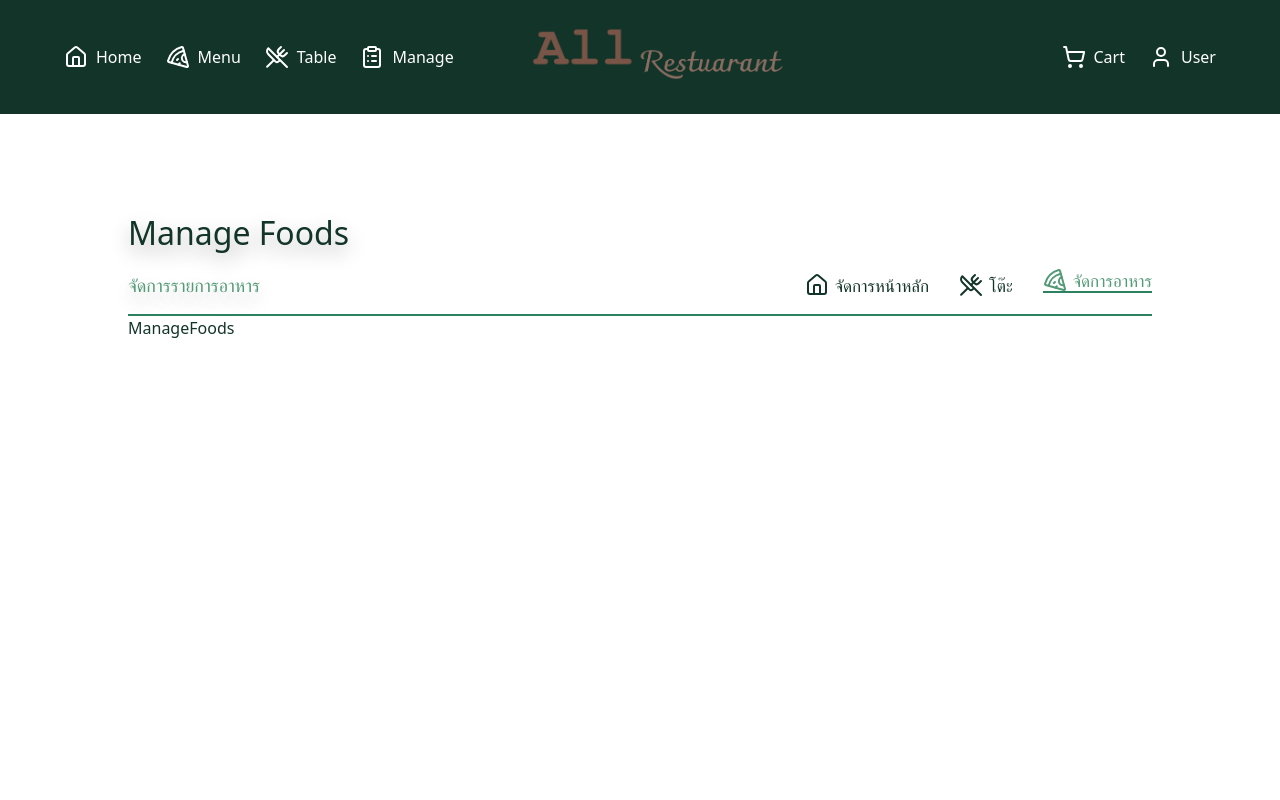
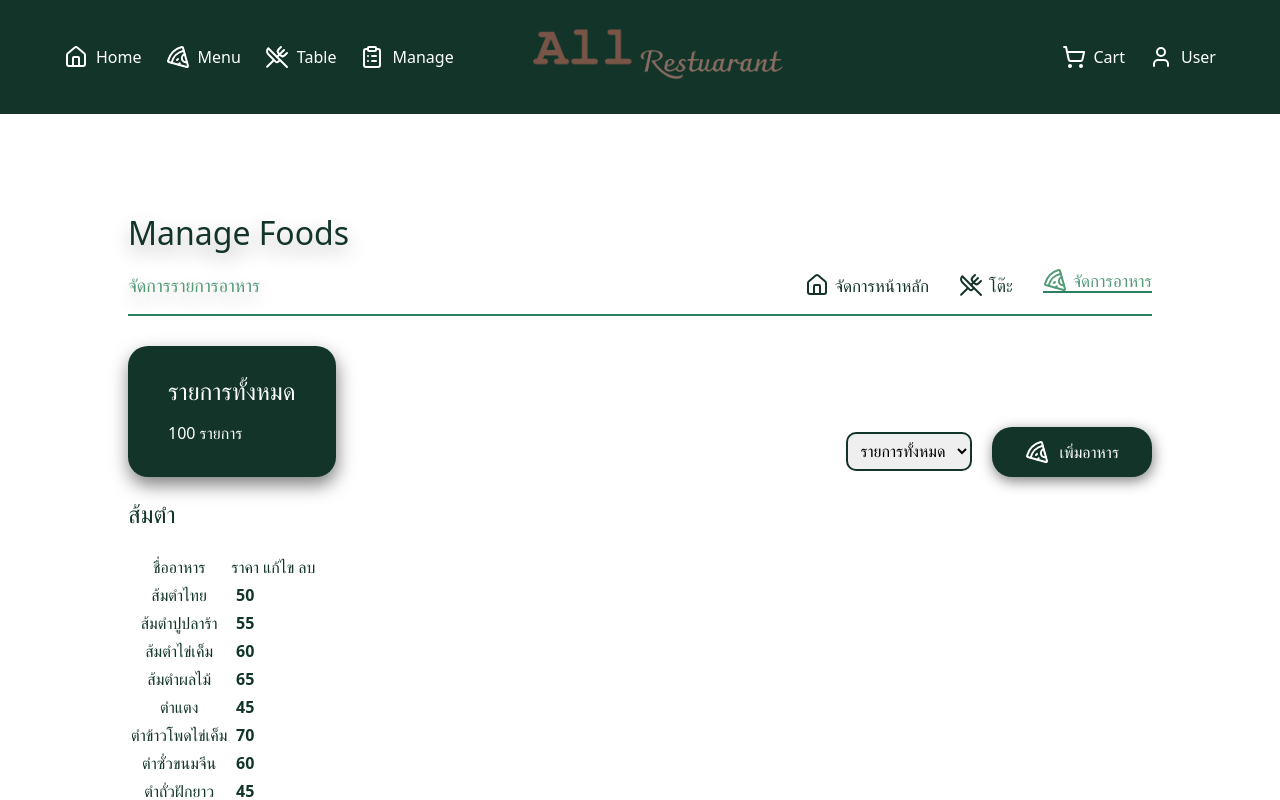
Before and after one commit to SaranKunvijit/foodsed, a React (Vite) app: page /manage in a window 1280 px wide. Both pictures are taken after a click on the item "จัดการอาหาร". Shown: the top 800 px of the page. Built offline with nearby package versions, Linux system fonts and the light colour scheme.

Commit message:
สร้าง ManageFoods

```diff
--- a/src/pages/Manage/ManagePage/ManageFoods.tsx
+++ b/src/pages/Manage/ManagePage/ManageFoods.tsx
@@ -1,8 +1,125 @@
+import { Pizza } from 'lucide-react'
+import './ManagePageCss/ManageFoods.css'
+import { useState } from 'react';
+
+function ManageFoods() {
+  const [selectType, setSelectype] = useState<string>('')
+  const foodsByType = (typeName: string) => foods.filter((f) => f.type === typeName);
+  const catagoryFood = [
+    { id: '1', name: 'ส้มตำ' },
+    { id: '2', name: 'ลาบ/ยำ' },
+    { id: '3', name: 'ทอด/ย่าง' },
+    { id: '4', name: 'ตามสั่ง' }
+  ]
+  const foods = [
+    // ---------- ส้มตำ ----------
+    { id: '1-1', name: 'ส้มตำไทย', price: 50, type: 'ส้มตำ' },
+    { id: '1-2', name: 'ส้มตำปูปลาร้า', price: 55, type: 'ส้มตำ' },
+    { id: '1-3', name: 'ส้มตำไข่เค็ม', price: 60, type: 'ส้มตำ' },
+    { id: '1-4', name: 'ส้มตำผลไม้', price: 65, type: 'ส้มตำ' },
+    { id: '1-5', name: 'ตำแตง', price: 45, type: 'ส้มตำ' },
+    { id: '1-6', name: 'ตำข้าวโพดไข่เค็ม', price: 70, type: 'ส้มตำ' },
+    { id: '1-7', name: 'ตำซั่วขนมจีน', price: 60, type: 'ส้มตำ' },
+    { id: '1-8', name: 'ตำถั่วฝักยาว', price: 45, type: 'ส้มตำ' },
+    { id: '1-9', name: 'ส้มตำปลาร้า', price: 50, type: 'ส้มตำ' },
+    { id: '1-10', name: 'ตำมะม่วง', price: 55, type: 'ส้มตำ' },
+
+    // ---------- ลาบ / ยำ ----------
+    { id: '2-1', name: 'ลาบหมู', price: 70, type: 'ลาบ/ยำ' },
+    { id: '2-2', name: 'ลาบไก่', price: 70, type: 'ลาบ/ยำ' },
+    { id: '2-3', name: 'ลาบปลาดุก', price: 75, type: 'ลาบ/ยำ' },
+    { id: '2-4', name: 'ยำวุ้นเส้น', price: 80, type: 'ลาบ/ยำ' },
+    { id: '2-5', name: 'ยำหมูยอ', price: 75, type: 'ลาบ/ยำ' },
+    { id: '2-6', name: 'ยำทะเล', price: 120, type: 'ลาบ/ยำ' },
+    { id: '2-7', name: 'ยำไข่ดาว', price: 65, type: 'ลาบ/ยำ' },
+    { id: '2-8', name: 'ยำมาม่า', price: 70, type: 'ลาบ/ยำ' },
+    { id: '2-9', name: 'ยำไก่แซ่บ', price: 85, type: 'ลาบ/ยำ' },
+    { id: '2-10', name: 'ยำกุ้งสด', price: 120, type: 'ลาบ/ยำ' },
+
+    // ---------- ทอด / ย่าง ----------
+    { id: '3-1', name: 'ไก่ย่าง', price: 80, type: 'ทอด/ย่าง' },
+    { id: '3-2', name: 'หมูย่าง', price: 85, type: 'ทอด/ย่าง' },
+    { id: '3-3', name: 'คอหมูย่าง', price: 90, type: 'ทอด/ย่าง' },
+    { id: '3-4', name: 'ไก่ทอด', price: 70, type: 'ทอด/ย่าง' },
+    { id: '3-5', name: 'หมูทอดกระเทียม', price: 75, type: 'ทอด/ย่าง' },
+    { id: '3-6', name: 'กุ้งทอด', price: 95, type: 'ทอด/ย่าง' },
+    { id: '3-7', name: 'ปลาเผา', price: 150, type: 'ทอด/ย่าง' },
+    { id: '3-8', name: 'ปลาดุกย่าง', price: 70, type: 'ทอด/ย่าง' },
+    { id: '3-9', name: 'หมูกรอบทอด', price: 80, type: 'ทอด/ย่าง' },
+    { id: '3-10', name: 'ไก่ย่างสมุนไพร', price: 95, type: 'ทอด/ย่าง' },
+
+    // ---------- ตามสั่ง ----------
+    { id: '4-1', name: 'กระเพราไก่', price: 50, type: 'ตามสั่ง' },
+    { id: '4-2', name: 'กระเพราหมู', price: 50, type: 'ตามสั่ง' },
+    { id: '4-3', name: 'ข้าวผัดหมู', price: 55, type: 'ตามสั่ง' },
+    { id: '4-4', name: 'ข้าวผัดกุ้ง', price: 65, type: 'ตามสั่ง' },
+    { id: '4-5', name: 'ผัดพริกแกงหมู', price: 55, type: 'ตามสั่ง' },
+    { id: '4-6', name: 'ผัดซีอิ๊วหมู', price: 55, type: 'ตามสั่ง' },
+    { id: '4-7', name: 'ผัดไทยกุ้งสด', price: 70, type: 'ตามสั่ง' },
+    { id: '4-8', name: 'ราดหน้า', price: 55, type: 'ตามสั่ง' },
+    { id: '4-9', name: 'ผัดผงกะหรี่ทะเล', price: 90, type: 'ตามสั่ง' },
+    { id: '4-10', name: 'ทอดกระเทียมหมู', price: 55, type: 'ตามสั่ง' }
+  ];
+
+  return (
+    <div>
+      <div className="foods-headers">
+        {/* ครอบทั้ง text และ ปุ่มจัดการ */}
+        <div className="texts-header">
+          {/* ครอบtext */}
+          <div className="total-food">
+            <h1>รายการทั้งหมด</h1>
+            <p>100 รายการ</p>
+          </div>
+          {/* ครอบปุ่มจัดการ */}
+          <div className="btn-createselect">
+            <select>
+              <option value="">รายการทั้งหมด</option>
+              {catagoryFood.map((catagory) => (
+                <option key={catagory.id} value={catagory.id}>{catagory.name}</option>
+              ))}
+            </select>
+            <button><Pizza />เพิ่มอาหาร</button>
+          </div>
+        </div>
+        {selectType === '' && (
+          <div className="table-show">
+            {catagoryFood.map((cat) => {
+              const list = foodsByType(cat.name)
+              return (
+                <div className="table-list">
+                  <h2>{cat.name }</h2>
+                  <table>
+                    <thead>
+                      <tr>
+                        <th>ชื่ออาหาร</th>
+                        <th>ราคา</th>
+                        <th>แก้ไข</th>
+                        <th>ลบ</th>
+                      </tr>
+                    </thead>
+                    <tbody>
+                      {list.map((f) => (
+                        <tr key={f.id}>
+                          <th>{f.name}</th>
+                          <th>{f.price}</th>
+                          <th></th>
+                        </tr>
+                      ))}
+
+                    </tbody>
+                  </table>
+                </div>
+
+              )
+            })}
+
+          </div>
+        )}
 
 
-function ManageFoods() {
-  return (
-    <div>ManageFoods</div>
+      </div>
+    </div>
   )
 }
 
--- /dev/null
+++ b/src/pages/Manage/ManagePage/ManagePageCss/ManageFoods.css
@@ -0,0 +1,49 @@
+.texts-header{
+    display: flex;
+    justify-content: space-between;
+    align-items: end;
+    margin-top: 30px;
+}
+.total-food{
+    background-color: var(--text-color);
+    color: white;
+    padding: 1rem 2.5rem;
+    border-radius: 20px;
+    box-shadow: 1px 8px 18px rgba(0,0,0,0.5);
+}
+.total-food h1{
+    font-size: 24px;
+}
+.btn-createselect{
+    display: flex;
+    align-items: center;
+    gap: 20px;
+}
+.btn-createselect select{
+    padding: 0.5rem;
+    border-radius: 10px;
+    border: 2px solid var(--text-color);
+    font-size: 16px;
+    cursor: pointer;
+}
+.btn-createselect select option{
+    cursor: pointer;
+}
+.btn-createselect button{
+    background-color: var(--text-color);
+    color: white;
+    border-radius: 20px;
+    padding: 0.75rem 2rem;
+    display: flex;
+    align-items: center;
+    gap: 10px;
+    transition: all 0.3s ease;
+    box-shadow: 1px 4px 14px rgba(0,0,0,0.5);
+}
+.btn-createselect button:hover{
+    transform: translateY(-3px) scale(1.05);
+    background-color: var(--bg-color);
+}
+.btn-createselect button:active{
+    transform: scale(0.9);
+}
```
Also changed, not shown: src/pages/nav/nav.css (line endings or trailing spaces).
